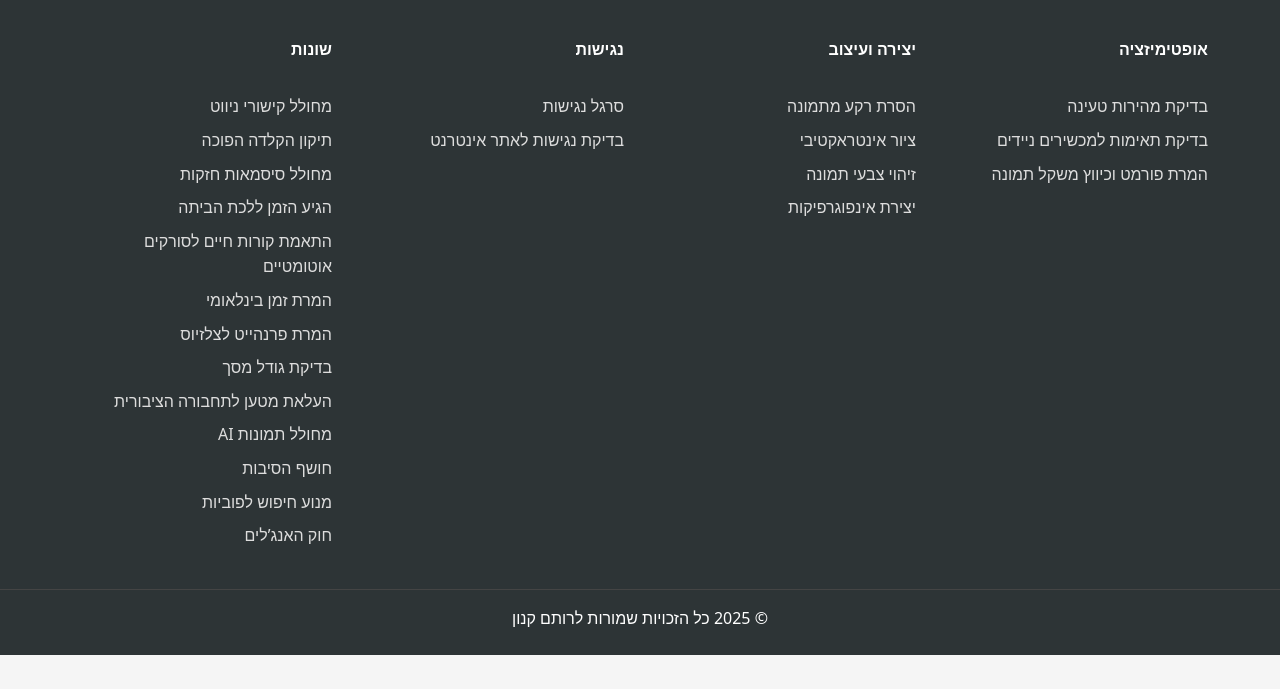
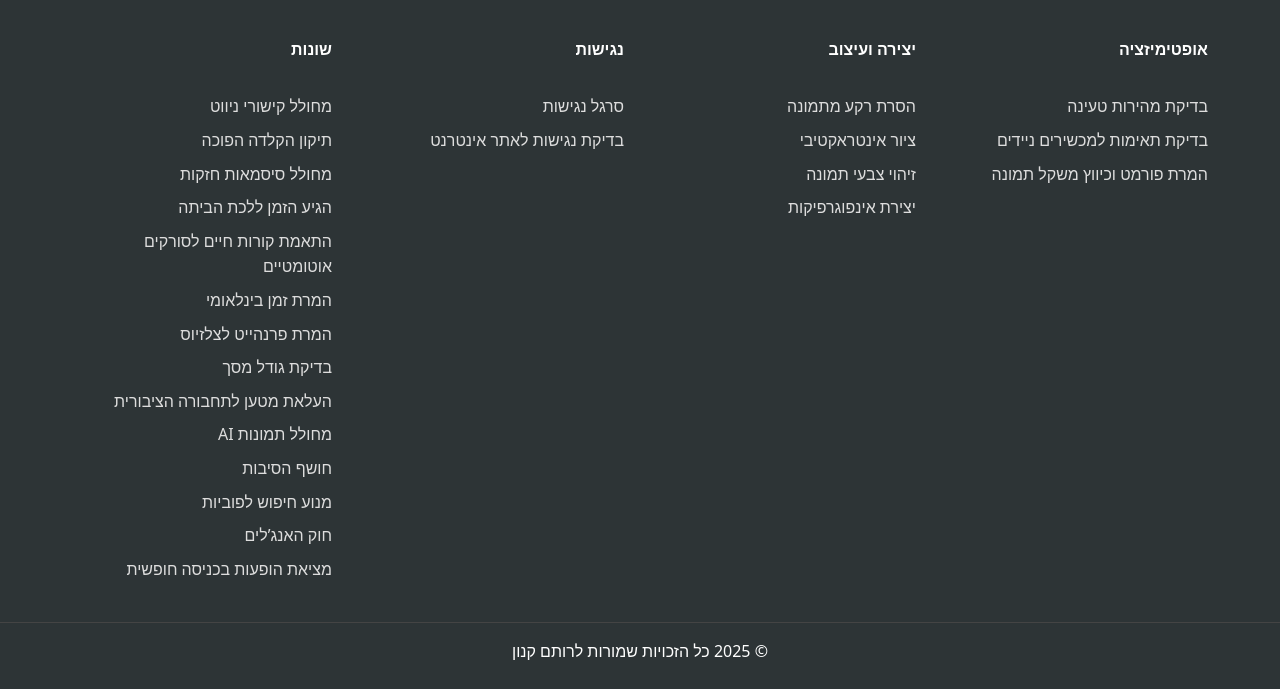
Before and after one commit to tools-by-rotem/webtools, a plain HTML site: page index.html in a window 1280 px wide. Shown: the part 5704-6393 px from the top of the page. Before the commit the page ends 6359 px from the top, so only its background shows below. Drawn offline with Linux system fonts and the light colour scheme; a script that the page names is missing.

Commit message:
Update index.html

```diff
--- a/index.html
+++ b/index.html
@@ -492,6 +492,7 @@
 					<li><a href="https://tools-by-rotem.github.io/webtools/reasons-revealer">חושף הסיבות</a></li>
 					<li><a href="https://tools-by-rotem.github.io/webtools/phobia">מנוע חיפוש לפוביות</a></li>
 					<li><a href="https://tools-by-rotem.github.io/webtools/angels-law">חוק האנג’לים</a></li>
+					<li><a href="https://tools-by-rotem.github.io/webtools/free-entry-events">מציאת הופעות בכניסה חופשית</a></li>
                 </ul>
             </div>
         </div>
```
